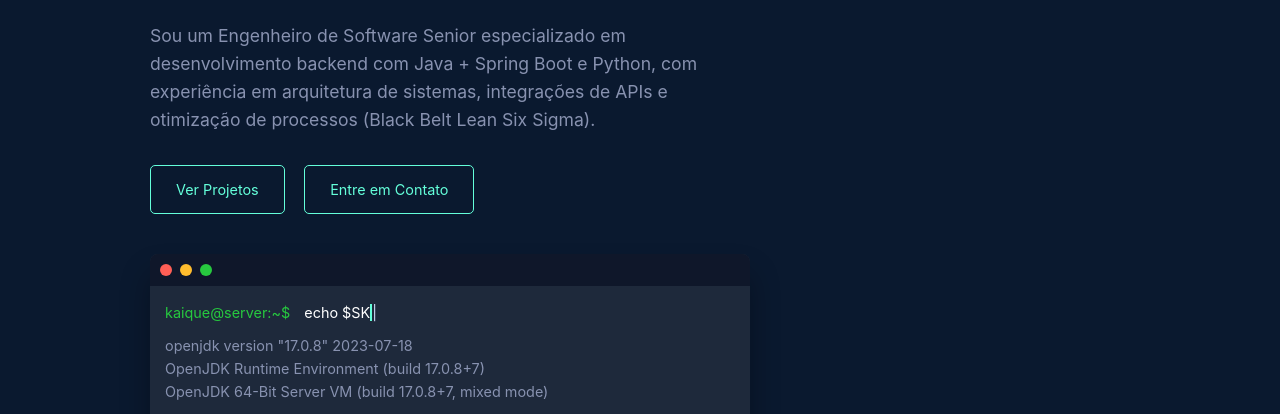
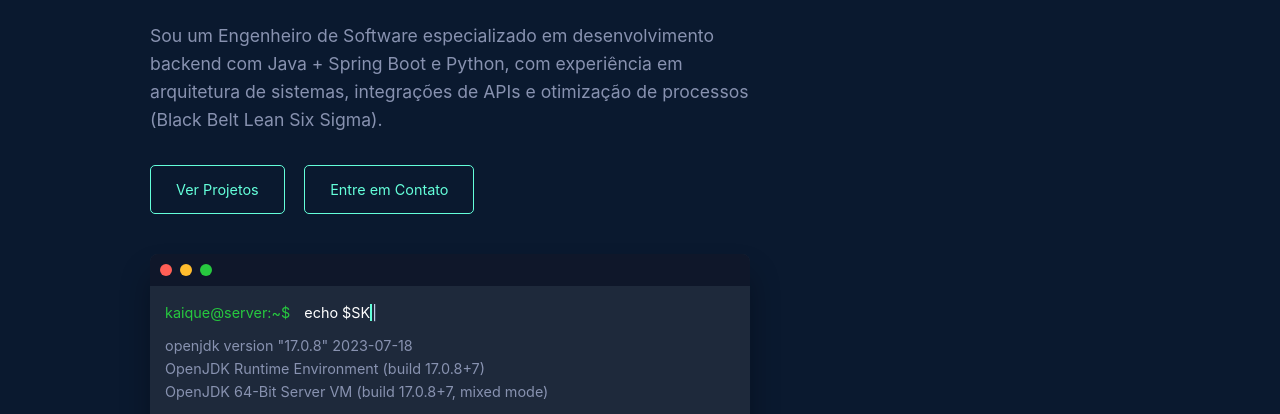
Before and after one commit to Zezoca29/portfolioKZ, a website: page src/index.html in a window 1280 px wide. Shown: the part 386-800 px from the top of the page. Drawn offline with nearby package versions, Linux system fonts and the light colour scheme.

Commit message:
Update index.html

```diff
--- a/src/index.html
+++ b/src/index.html
@@ -604,7 +604,7 @@
             <p class="hero-subtitle animate delay-1">Olá, meu nome é</p>
             <h1 class="hero-title animate delay-2">Kaique Augusto.</h1>
             <h2 class="hero-title-sub animate delay-3">Eu construo soluções de software.</h2>
-            <p class="hero-desc animate delay-4">Sou um Engenheiro de Software Senior especializado em desenvolvimento backend com Java + Spring Boot e Python, com experiência em arquitetura de sistemas, integrações de APIs e otimização de processos (Black Belt Lean Six Sigma).</p>
+            <p class="hero-desc animate delay-4">Sou um Engenheiro de Software especializado em desenvolvimento backend com Java + Spring Boot e Python, com experiência em arquitetura de sistemas, integrações de APIs e otimização de processos (Black Belt Lean Six Sigma).</p>
             <div class="animate delay-5">
                 <a href="#project" class="cta-btn">Ver Projetos</a>
                 <a href="#contact" class="cta-btn">Entre em Contato</a>
```
